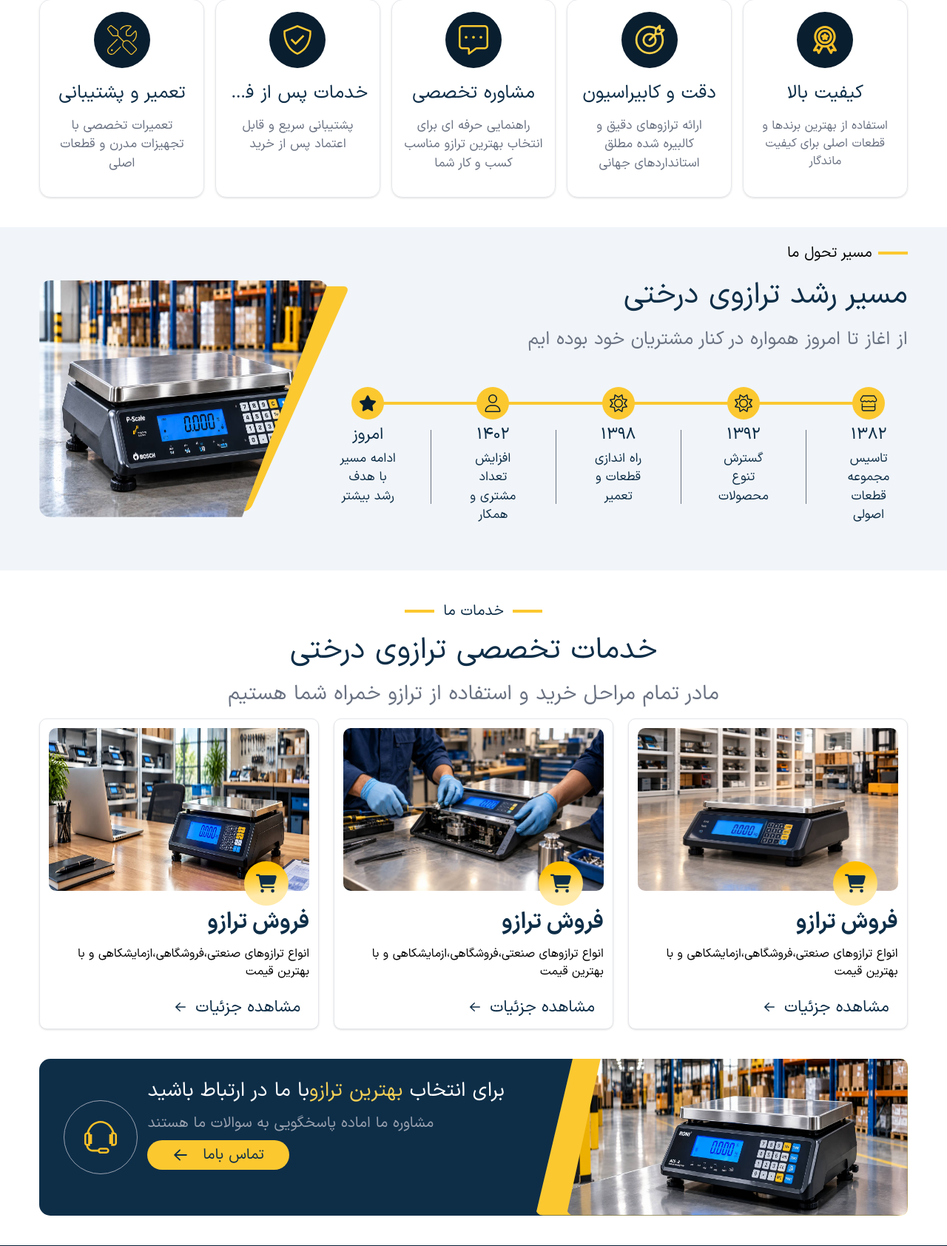
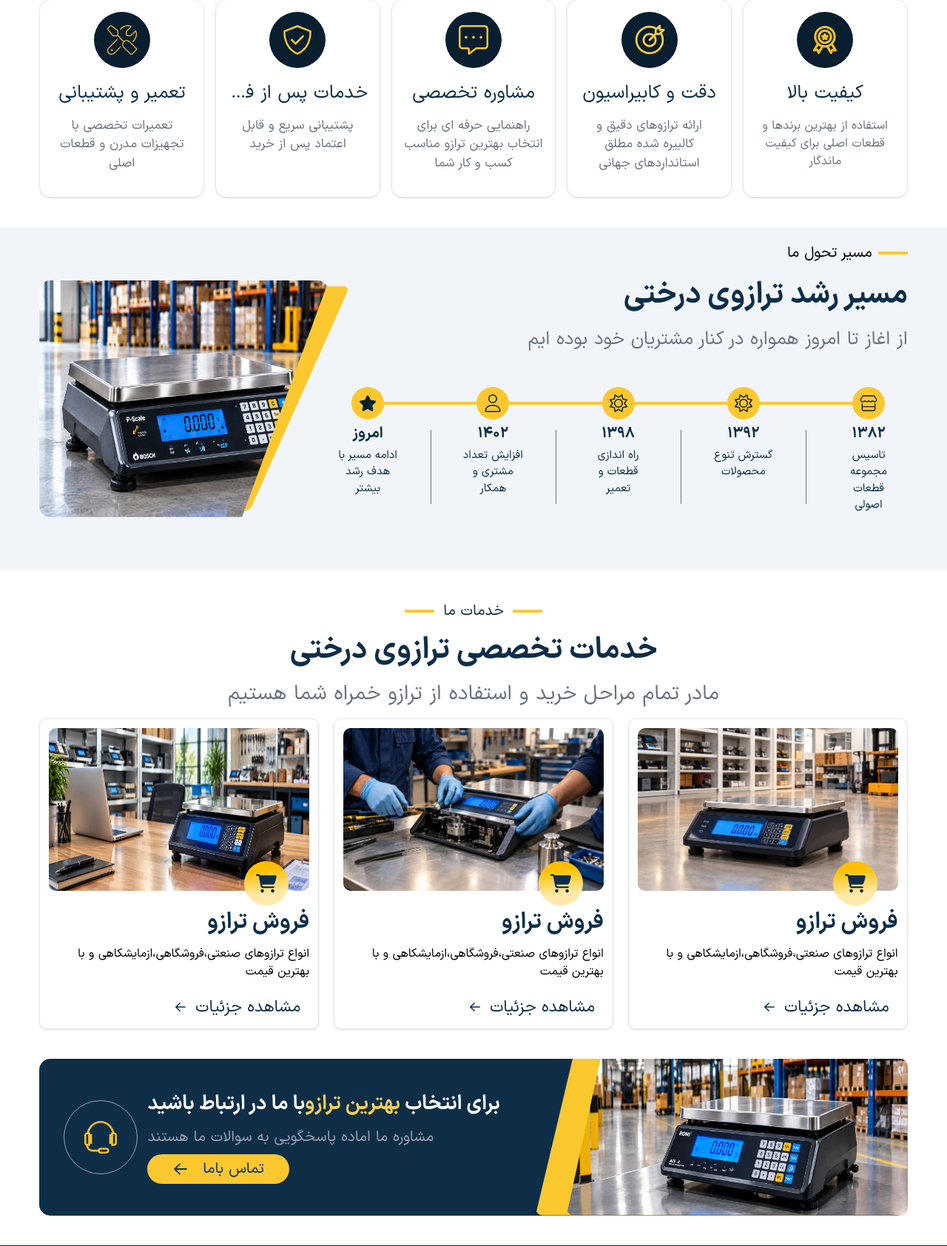
Before and after one commit to eabbas/baskoolderakhti, a Laravel app: page /about/as in a window 1280 px wide. Shown: the part 1587-3271 px from the top of the page at 74% size. Run offline with Laravel 12, Linux system fonts and the light colour scheme; some libraries are stand-ins or nearby versions.

Commit message:
end_pages

```diff
--- a/resources/views/about_as.blade.php
+++ b/resources/views/about_as.blade.php
@@ -9,7 +9,7 @@
                 <img class = "w-full h-full max-lg:h-[210px]" src="{{asset('assets/img/file_00000000151c82439a17a7e2cf35e05d.png')}}" alt="">
             </div>
             <div class="w-2/5  max-xl:w-[40%] flex flex-col items-end text-white z-20  justify-center gap-3 max-lg:p-0 max-lg:pt-5 max-lg:items-center max-lg:w-full   max-lg:order-first pb-5 pt-10">
-                <div class="w-full flex gap-2 font-bold items-center max-lg:justify-center">
+                <div class="w-full flex gap-2 font-bold items-center justify-end max-lg:justify-center">
                     <a href="{{route('firstpage')}}">خانه</a>
                     <svg class = "size-4 fill-white" xmlns="http://www.w3.org/2000/svg" viewBox="0 0 320 512"><!--! Font Awesome Pro 6.5.0 by @fontawesome - https://fontawesome.com License - https://fontawesome.com/license (Commercial License) Copyright 2023 Fonticons, Inc. --><path d="M41.4 233.4c-12.5 12.5-12.5 32.8 0 45.3l160 160c12.5 12.5 32.8 12.5 45.3 0s12.5-32.8 0-45.3L109.3 256 246.6 118.6c12.5-12.5 12.5-32.8 0-45.3s-32.8-12.5-45.3 0l-160 160z"/></svg>
                     <a href="">درباره ما</a>
@@ -200,7 +200,7 @@
                         <div class="w-10 h-1 bg-[#FBC830] lg:hidden"></div>
                     </div>
                     <div class="flex flex-col gap-3">
-                        <span class = "text-[40px] text-[#0E2E48] max-lg:text-[30px] max-lg:text-center">مسیر رشد ترازوی درختی</span>
+                        <span class = "text-[40px] text-[#0E2E48] max-lg:text-[30px] max-lg:text-center font-bold">مسیر رشد ترازوی درختی</span>
                         <span class = "text-[25px] text-gray-500 max-lg:text-[20px] max-lg:text-center">از اغاز تا امروز همواره در کنار مشتریان خود بوده ایم</span>
                     </div>
                     <div class="w-full flex items-center relative gap-8  mt-5 max-lg:hidden ">
@@ -209,40 +209,40 @@
                         <div class="w-11 h-11 bg-[#FBC830] rounded-full flex items-center justify-center">
                             <svg class = "size-6 fill-[#091E2F] z-10" xmlns="http://www.w3.org/2000/svg" viewBox="0 0 576 512"><path d="M520.6 120.9l0 0c18.7 29.6 .3 66.6-29.2 70.6c-2.6 .3-5.2 .5-7.9 .5c-16.5 0-31.2-7.2-41.5-18.5c-6.1-6.7-14.7-10.5-23.7-10.5s-17.6 3.8-23.7 10.5c-10.2 11.2-24.8 18.4-41.4 18.4c-16.5 0-31.3-7.2-41.4-18.4c-6.1-6.7-14.7-10.5-23.7-10.5s-17.7 3.8-23.7 10.5C254 184.8 239.3 192 222.7 192c-16.5 0-31.3-7.2-41.4-18.4c-6.1-6.7-14.7-10.5-23.7-10.5s-17.7 3.8-23.7 10.5C123.6 184.8 109 192 92.4 192c-2.6 0-5.2-.2-7.9-.5c-29.3-4-47.7-41-29.1-70.6l0 0L111.6 32H464.4l56.2 88.9zM483.4 224c4.1 0 8.1-.3 12.1-.8c55.5-7.4 81.8-72.5 52.1-119.4L490.3 13.1C485.2 5 476.1 0 466.4 0H109.6C99.9 0 90.8 5 85.7 13.1L28.3 103.8c-29.6 46.8-3.4 111.9 51.9 119.4c4 .5 8.1 .8 12.1 .8c19.6 0 37.5-6.4 52-17c4.8-3.5 9.2-7.6 13.2-11.9c4 4.4 8.4 8.4 13.2 11.9c14.5 10.6 32.4 17 52 17c19.6 0 37.5-6.4 52-17c4.8-3.5 9.2-7.6 13.2-12c4 4.4 8.4 8.4 13.2 11.9c14.5 10.6 32.4 17 52 17c19.8 0 37.8-6.5 52.3-17.3c4.7-3.5 9-7.4 12.9-11.7c3.9 4.3 8.3 8.3 13 11.8c14.5 10.7 32.5 17.2 52.2 17.2zM80 256c-8.8 0-16 7.2-16 16v80 16 16 64c0 35.3 28.7 64 64 64H448c35.3 0 64-28.7 64-64V384 368 352 272c0-8.8-7.2-16-16-16s-16 7.2-16 16v80H96V272c0-8.8-7.2-16-16-16zM96 384H480v64c0 17.7-14.3 32-32 32H128c-17.7 0-32-14.3-32-32V384z"/></svg>
                         </div>
-                        <span class = "text-[#0E2E48] text-[22px]">1382</span>
-                        <span class = "text-[#0E2E48] text-[17px] text-center">تاسیس مجموعه قطعات اصولی</span>
+                        <span class = "text-[#0E2E48] text-[20px] font-bold">1382</span>
+                        <span class = "text-[#0E2E48] text-[15px] text-center">تاسیس مجموعه قطعات اصولی</span>
                        </div>
                        <div class="h-25 w-[1px] bg-gray-500"></div>
                        <div class="flex flex-col h-60 w-full gap-1 items-center  p-3 ">
                         <div class="w-11 h-11 bg-[#FBC830] rounded-full flex items-center justify-center">
                             <svg class = "size-6 fill-[#091E2F] z-10" xmlns="http://www.w3.org/2000/svg" viewBox="0 0 512 512"><path d="M371.1 13.1c-1-5.3-4.6-9.8-9.6-11.9s-10.7-1.5-15.2 1.6L256 65.1 165.7 2.8c-4.5-3.1-10.2-3.7-15.2-1.6s-8.6 6.6-9.6 11.9L121 121 13.1 140.8c-5.3 1-9.8 4.6-11.9 9.6s-1.5 10.7 1.6 15.2L65.1 256 2.8 346.3c-3.1 4.5-3.7 10.2-1.6 15.2s6.6 8.6 11.9 9.6L121 391l19.8 107.9c1 5.3 4.6 9.8 9.6 11.9s10.7 1.5 15.2-1.6L256 446.9l90.3 62.3c4.5 3.1 10.2 3.7 15.2 1.6s8.6-6.6 9.6-11.9L391 391l107.9-19.8c5.3-1 9.8-4.6 11.9-9.6s1.5-10.7-1.6-15.2L446.9 256l62.3-90.3c3.1-4.5 3.7-10.2 1.6-15.2s-6.6-8.6-11.9-9.6L391 121 371.1 13.1zM265.1 97.7l79.1-54.5 17.4 94.5c1.2 6.5 6.3 11.6 12.8 12.8l94.5 17.4-54.5 79.1c-3.8 5.5-3.8 12.7 0 18.2l54.5 79.1-94.5 17.4c-6.5 1.2-11.6 6.3-12.8 12.8l-17.4 94.5-79.1-54.5c-5.5-3.8-12.7-3.8-18.2 0l-79.1 54.5-17.4-94.5c-1.2-6.5-6.3-11.6-12.8-12.8L43.2 344.1l54.5-79.1c3.8-5.5 3.8-12.7 0-18.2L43.2 167.8l94.5-17.4c6.5-1.2 11.6-6.3 12.8-12.8l17.4-94.5 79.1 54.5c5.5 3.8 12.7 3.8 18.2 0zM256 384a128 128 0 1 0 0-256 128 128 0 1 0 0 256zM160 256a96 96 0 1 1 192 0 96 96 0 1 1 -192 0z"/></svg>
                         </div>
-                        <span class = "text-[#0E2E48] text-[22px]">1392</span>
-                        <span class = "text-[#0E2E48] text-[17px] text-center">گسترش تنوع محصولات</span>
+                        <span class = "text-[#0E2E48] text-[20px] font-bold">1392</span>
+                        <span class = "text-[#0E2E48] text-[15px] text-center">گسترش تنوع محصولات</span>
                        </div>
                        <div class="h-25 w-[1px] bg-gray-500"></div>
                        <div class="flex flex-col h-60 w-full gap-1 items-center  p-3 ">
                         <div class="w-11 h-11 bg-[#FBC830] rounded-full flex items-center justify-center">
                             <svg class = "size-6 fill-[#091E2F] z-10" xmlns="http://www.w3.org/2000/svg" viewBox="0 0 512 512"><path d="M371.1 13.1c-1-5.3-4.6-9.8-9.6-11.9s-10.7-1.5-15.2 1.6L256 65.1 165.7 2.8c-4.5-3.1-10.2-3.7-15.2-1.6s-8.6 6.6-9.6 11.9L121 121 13.1 140.8c-5.3 1-9.8 4.6-11.9 9.6s-1.5 10.7 1.6 15.2L65.1 256 2.8 346.3c-3.1 4.5-3.7 10.2-1.6 15.2s6.6 8.6 11.9 9.6L121 391l19.8 107.9c1 5.3 4.6 9.8 9.6 11.9s10.7 1.5 15.2-1.6L256 446.9l90.3 62.3c4.5 3.1 10.2 3.7 15.2 1.6s8.6-6.6 9.6-11.9L391 391l107.9-19.8c5.3-1 9.8-4.6 11.9-9.6s1.5-10.7-1.6-15.2L446.9 256l62.3-90.3c3.1-4.5 3.7-10.2 1.6-15.2s-6.6-8.6-11.9-9.6L391 121 371.1 13.1zM265.1 97.7l79.1-54.5 17.4 94.5c1.2 6.5 6.3 11.6 12.8 12.8l94.5 17.4-54.5 79.1c-3.8 5.5-3.8 12.7 0 18.2l54.5 79.1-94.5 17.4c-6.5 1.2-11.6 6.3-12.8 12.8l-17.4 94.5-79.1-54.5c-5.5-3.8-12.7-3.8-18.2 0l-79.1 54.5-17.4-94.5c-1.2-6.5-6.3-11.6-12.8-12.8L43.2 344.1l54.5-79.1c3.8-5.5 3.8-12.7 0-18.2L43.2 167.8l94.5-17.4c6.5-1.2 11.6-6.3 12.8-12.8l17.4-94.5 79.1 54.5c5.5 3.8 12.7 3.8 18.2 0zM256 384a128 128 0 1 0 0-256 128 128 0 1 0 0 256zM160 256a96 96 0 1 1 192 0 96 96 0 1 1 -192 0z"/></svg>
                         </div>
-                        <span class = "text-[#0E2E48] text-[22px]">1398</span>
-                        <span class = "text-[#0E2E48] text-[17px] text-center">راه اندازی قطعات و تعمیر</span>
+                        <span class = "text-[#0E2E48] text-[20px] font-bold">1398</span>
+                        <span class = "text-[#0E2E48] text-[15px] text-center">راه اندازی قطعات و تعمیر</span>
                        </div>
                        <div class="h-25 w-[1px] bg-gray-500"></div>
                        <div class="flex flex-col h-60 w-full gap-1 items-center  p-3 ">
                         <div class="w-11 h-11 bg-[#FBC830] rounded-full flex items-center justify-center">
                             <svg class = "size-6 fill-[#091E2F] z-10"xmlns="http://www.w3.org/2000/svg" viewBox="0 0 448 512"><path d="M320 128a96 96 0 1 0 -192 0 96 96 0 1 0 192 0zM96 128a128 128 0 1 1 256 0A128 128 0 1 1 96 128zM32 480H416c-1.2-79.7-66.2-144-146.3-144H178.3c-80 0-145 64.3-146.3 144zM0 482.3C0 383.8 79.8 304 178.3 304h91.4C368.2 304 448 383.8 448 482.3c0 16.4-13.3 29.7-29.7 29.7H29.7C13.3 512 0 498.7 0 482.3z"/></svg>
                         </div>
-                        <span class = "text-[#0E2E48] text-[22px]">1402</span>
-                        <span class = "text-[#0E2E48] text-[17px] text-center">افزایش تعداد مشتری و همکار</span>
+                        <span class = "text-[#0E2E48] text-[20px] font-bold">1402</span>
+                        <span class = "text-[#0E2E48] text-[15px] text-center">افزایش تعداد مشتری و همکار</span>
                        </div>
                        <div class="h-25 w-[1px] bg-gray-500"></div>
                        <div class="flex flex-col h-60 w-full gap-1 items-center  p-3 ">
                         <div class="w-11 h-11 bg-[#FBC830] rounded-full flex items-center justify-center">
                             <svg class = "size-6 fill-[#091E2F] z-10" xmlns="http://www.w3.org/2000/svg" viewBox="0 0 576 512"><path d="M316.9 18C311.6 7 300.4 0 288.1 0s-23.4 7-28.8 18L195 150.3 51.4 171.5c-12 1.8-22 10.2-25.7 21.7s-.7 24.2 7.9 32.7L137.8 329 113.2 474.7c-2 12 3 24.2 12.9 31.3s23 8 33.8 2.3l128.3-68.5 128.3 68.5c10.8 5.7 23.9 4.9 33.8-2.3s14.9-19.3 12.9-31.3L438.5 329 542.7 225.9c8.6-8.5 11.7-21.2 7.9-32.7s-13.7-19.9-25.7-21.7L381.2 150.3 316.9 18z"/></svg>
                         </div>
-                        <span class = "text-[#0E2E48] text-[22px]">امروز</span>
-                        <span class = "text-[#0E2E48] text-[17px] text-center">ادامه مسیر با هدف رشد بیشتر</span>
+                        <span class = "text-[#0E2E48] text-[20px] font-bold">امروز</span>
+                        <span class = "text-[#0E2E48] text-[15px] text-center">ادامه مسیر با هدف رشد بیشتر</span>
                        </div>
                     </div>
                 </div>
@@ -323,7 +323,7 @@
                         <span class = "text-[20px] text-[#0E2E48]">خدمات ما</span>
                         <div class="w-10 h-1 bg-[#FBC830]"></div>
                     </div>
-                    <h3 class = "text-[40px] text-[#0E2E48] max-lg:text-[24px]">خدمات تخصصی ترازوی درختی</h3>
+                    <h3 class = "text-[40px] text-[#0E2E48] max-lg:text-[24px] font-bold">خدمات تخصصی ترازوی درختی</h3>
                     <span class = "text-[28px] text-gray-500 max-lg:text-[20px] max-lg:text-center">مادر تمام مراحل خرید و استفاده از ترازو خمراه شما هستیم</span>
                 </div>
                 <div class="w-full flex gap-5 max-lg:flex-col">
@@ -384,10 +384,9 @@
                         <img class = "w-11/12 max-lg:w-full h-[212px] max-lg:h-[180px] rounded-[10px] clip-path-img-1" src="{{asset('assets/img/file_00000000588881f48ceb936670889db4.png')}}" alt="">
                     </div>
                     <div class="w-4/7 lg:h-53 flex justify-end p-5 py-6 rounded-[15px] clip-pathh1 max-lg:w-full relative max-lg:flex-col  max-lg:justify-between max-lg:items-center max-lg:gap-3 overflow-hidden">
-                        <!-- <div class="w-15 h-[213px] bg-[#F2CE56] -skew-x-27 rounded-[7px] absolute right-9 max-lg:hidden z-10 top-0 max-[1600px]:w-10 max-[1600px]:-skew-x-23"></div> -->
                     <div class="w-30 h-50 bg-[#FBC830] absolute z-20 -bottom-10 rotate-16 -right-25 lg:hidden"></div>
-                        <div class="w-[70%] flex flex-col items-end text-white gap-2 max-lg:w-full max-lg:items-center">
-                            <h2 class = "text-[27px] max-lg:text-[15px] max-lg:text-center text-nowrap ">برای انتخاب <span class = "text-[#F2CE56] ">بهترین ترازو</span>با ما در ارتباط باشید</h2>
+                        <div class="w-[70%] flex flex-col items-end justify-center text-white gap-2 max-lg:w-full max-lg:items-center">
+                            <h2 class = "text-[27px] max-lg:text-[15px] max-lg:text-center text-nowrap font-bold">برای انتخاب <span class = "text-[#F2CE56] ">بهترین ترازو</span>با ما در ارتباط باشید</h2>
                             <span class = "text-[20px] text-gray-400 max-lg:text-center ">مشاوره ما اماده پاسخگویی به سوالات ما هستند</span>
                             <div class="w-48 h-10 flex items-center justify-center gap-5 bg-[#FBC830] rounded-[30px] text-[#0E2E48] text-[20px] max-lg:self-center max-lg:w-48 max-lg:h-10 max-lg:text-[18px]">
                                 <span>تماس باما</span>
--- a/resources/views/document_phone.blade.php
+++ b/resources/views/document_phone.blade.php
@@ -5,7 +5,7 @@
         <div class="w-22/23 flex relative max-lg:flex-col justify-end max-lg:w-full">
             <!-- <div class="w-[99%] h-10 absolute bg-[#FBC830] bottom-3 z-30 lg:hidden left-1/2 -translate-x-1/2 -rotate-5 -skew-x-13 max-[380px]:-rotate-7"></div> -->
             <div class="w-4/7  max-lg:w-full right-0 !z-20 bg-[#FBC830] clip-path-phone">
-                <img class = "max-lg:w-full w-14/15 h-[350px] relative z-10  clip-path-img" src="{{asset('assets/img/file_00000000d6188243b80c993b60cf3bc7.png')}}" alt="">
+                <img class = "max-lg:w-full w-14/15 h-[380px] relative z-10  clip-path-img" src="{{asset('assets/img/file_00000000d6188243b80c993b60cf3bc7.png')}}" alt="">
             </div>
             <div class="w-3/7  flex flex-col items-end text-white relative z-30 justify-center gap-2 max-lg:gap-0 max-lg:pb-5 max-lg:items-center max-lg:w-11/12 max-lg:mx-auto bg-[#091E2F] max-lg:order-first max-lg:justify-center max-lg:pt-3 ">
                 <!-- <div class="w-12 h-114 absolute bg-[#FBC830] right-25 z-30 -skew-x-25 max-lg:hidden"></div> -->
@@ -183,7 +183,7 @@
         </div>
         </section>
         <section class = "w-11/12 mx-auto bg-white rounded-[10px] max-lg:bg-inherit mt-10">
-            <div class="w-full flex gap-10 p-8 max-lg:p-0 max-lg:flex-col">
+            <div class="w-full flex gap-10 max-lg:p-0 max-lg:flex-col">
                 <div class="w-3/7 flex flex-col relative items-end justify-between gap-10 p-8 py-12 max-lg:w-full max-lg:bg-white max-lg:border-1 max-lg:border-gray-200 max-lg:rounded-[15px] max-lg:shadow-md">
                     <img class = "absolute w-[60%] top-10 right-0 opacity-10" src="{{asset('assets/img/building1.png')}}" alt="">
                     <div class=" flex items-center gap-3">
```
Also changed, not shown: resources/views/firstPage.blade.php (+14 -14 lines).
